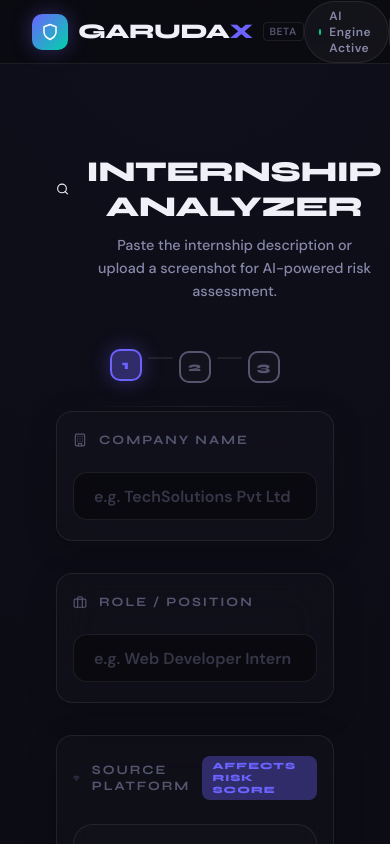
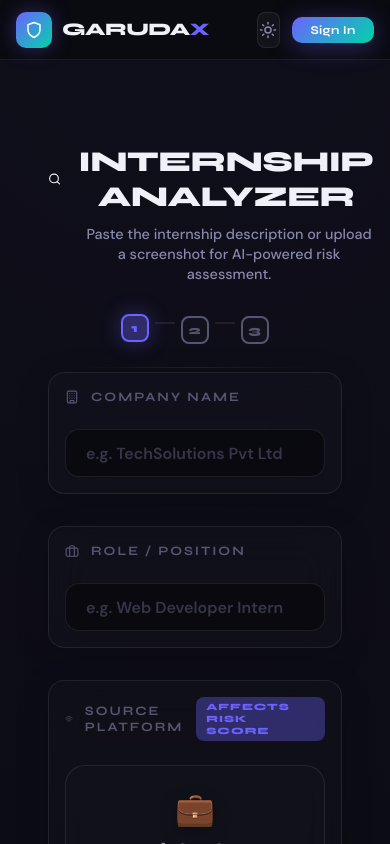
Before and after one commit to Aravind-1864/GARUDA-X, a React (Create React App) app: page /analyze in a window 390 px wide. Shown: the top 844 px of the page. Built offline with nearby package versions, Linux system fonts and the light colour scheme.

Commit message:
fix: total UI stabilization specifically for Faculty Presentation on mobile

```diff
--- a/src/components/Navbar.css
+++ b/src/components/Navbar.css
@@ -236,3 +236,29 @@
   font-size: 0.7rem;
   color: var(--text-muted);
 }
+
+@media (max-width: 768px) {
+  .navbar {
+    padding: 0 1rem;
+    height: 60px;
+  }
+  .navbar-center {
+    display: none; /* Hide status pill on mobile to save space */
+  }
+  .brand-name {
+    font-size: 1.1rem;
+  }
+  .brand-tag {
+    display: none;
+  }
+}
+
+@media (max-width: 480px) {
+  .navbar-right .icon-btn:not(.theme-btn) {
+    display: none; /* Hide notifications on very small screens to fit Sign In btn */
+  }
+  .login-nav-btn {
+    padding: 6px 12px !important;
+    font-size: 0.75rem !important;
+  }
+}
--- a/src/pages/AnalyzePage.css
+++ b/src/pages/AnalyzePage.css
@@ -442,20 +442,22 @@ textarea.input-field {
 }
 
 @media (max-width: 600px) {
-  .page-title { font-size: 1.6rem; letter-spacing: -0.5px; gap: 8px; }
-  .page-desc { font-size: 0.85rem; padding: 0 10px; }
-  .step-indicator { gap: 4px; }
-  .step-circle { width: 32px; height: 32px; border-radius: 10px; font-size: 0.8rem; }
-  .step-line { width: 25px; margin: -18px 2px 0; }
-  .step span:not(.step-circle) { display: none; } /* Hide labels on very small screens to prevent overlap */
-  .glass-card.form-group { padding: 20px 16px; border-radius: 16px; }
-  .analyze-btn { font-size: 1rem; padding: 18px; border-radius: 14px; }
+  .page-header { margin-bottom: 24px; gap: 12px; }
+  .page-title { font-size: 1.4rem; letter-spacing: -0.5px; gap: 8px; }
+  .page-desc { font-size: 0.8rem; padding: 0 5px; line-height: 1.4; }
+  .step-indicator { gap: 4px; margin-top: 16px; }
+  .step-circle { width: 28px; height: 28px; border-radius: 8px; font-size: 0.75rem; }
+  .step span:not(.step-circle) { display: none; }
+  .step-line { width: 20px; margin: -14px 2px 0; }
+  .glass-card.form-group { padding: 16px; border-radius: 16px; }
+  .analyze-btn { font-size: 0.95rem; padding: 16px; border-radius: 12px; margin-top: 10px; }
+  .analyze-page { padding: 16px; padding-top: 80px; }
 }
 
 @media (max-width: 380px) {
-  .page-title { font-size: 1.4rem; }
-  .analyze-page { padding: 15px; padding-top: 80px; }
-  .step-line { width: 15px; }
+  .page-title { font-size: 1.25rem; }
+  .step-line { width: 12px; }
+  .analyze-page { padding: 12px; padding-top: 70px; }
 }
 
 @keyframes shimmer {
```
